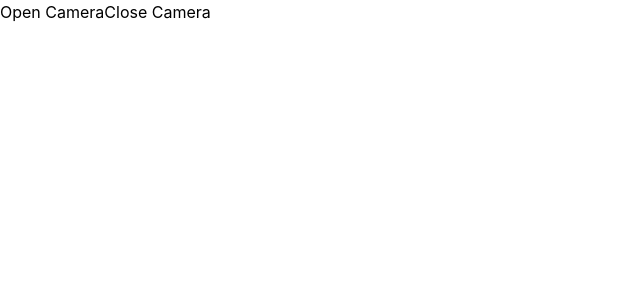
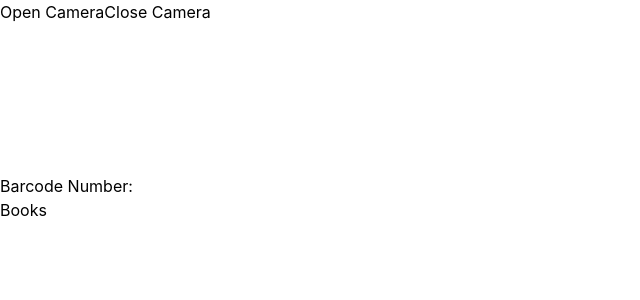
Before and after one commit to yigitm/shelf-organizer, a React (Create React App) app: page / in a window 1280 px wide. Shown: the top 300 px of the page, without its empty margins (0-640 px from the left). Built offline with nearby package versions, Linux system fonts and the light colour scheme.

Commit message:
Change reader screen size & move book name display to barcode component

```diff
--- a/src/components/Barcode.js
+++ b/src/components/Barcode.js
@@ -1,12 +1,13 @@
 import { useRef, useState } from 'react';
 import { useEffect } from 'react';
 import { getBook, setIsbn } from '../redux/ISBN/isbn';
-import { useDispatch } from 'react-redux';
+import { useSelector, useDispatch } from 'react-redux';
 import Books from './Books';
 
 const Barcode = () => {
   const video = useRef(null);
   const canvas = useRef(null);
+  const book = useSelector((state) => state.isbnReducer);
   const [barcode, setBarcode] = useState(null);
   const dispatch = useDispatch();
 
@@ -19,7 +20,7 @@ const Barcode = () => {
 
   const openCam = () => {
     navigator.mediaDevices
-      .getUserMedia({ video: { width: 1280, heigth: 720 } })
+      .getUserMedia({ video: { width: 500, heigth: 500 } })
       .then((capture) => {
         video.current.srcObject = capture;
         video.current.play();
@@ -84,8 +85,8 @@ const Barcode = () => {
       <button onClick={closeCam}>Close Camera</button>
       <video ref={video} autoPlay muted hidden />
       <canvas ref={canvas} />
-      {barcode && <div>Barcode Number: {barcode}</div>}
-      <Books />
+      {<div>Barcode Number: {barcode}</div>}
+      <p>{book.status ? book.result.title : null}</p>
     </>
   );
 };
--- a/src/components/Books.js
+++ b/src/components/Books.js
@@ -1,9 +1,3 @@
-import { useSelector } from 'react-redux';
-
-const Books = () => {
-  const book = useSelector((state) => state.isbnReducer);
-
-  return <p>{book.status ? book.result.title : null}</p>;
-};
+const Books = () => <div>Books</div>;
 
 export default Books;
```
